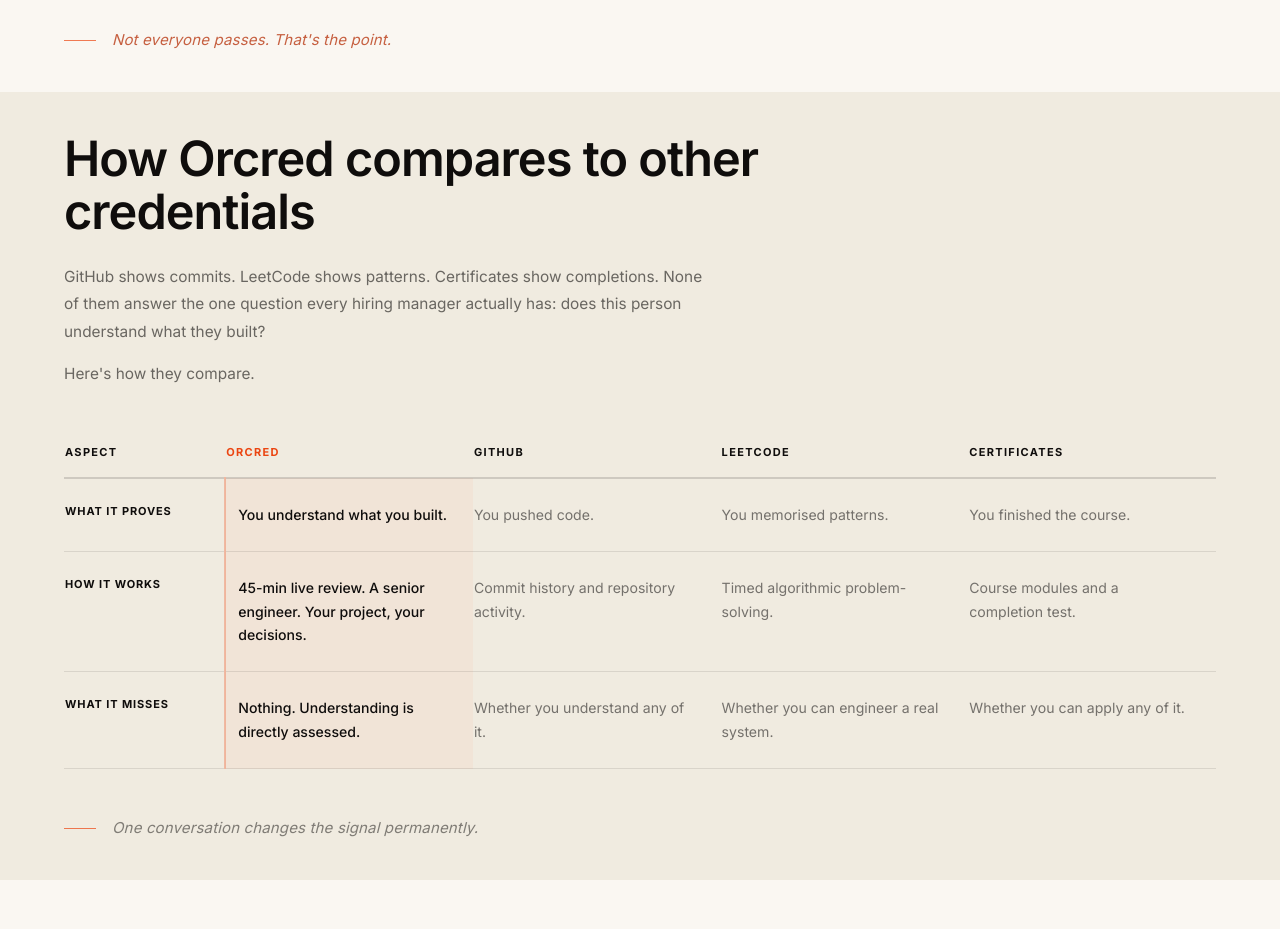
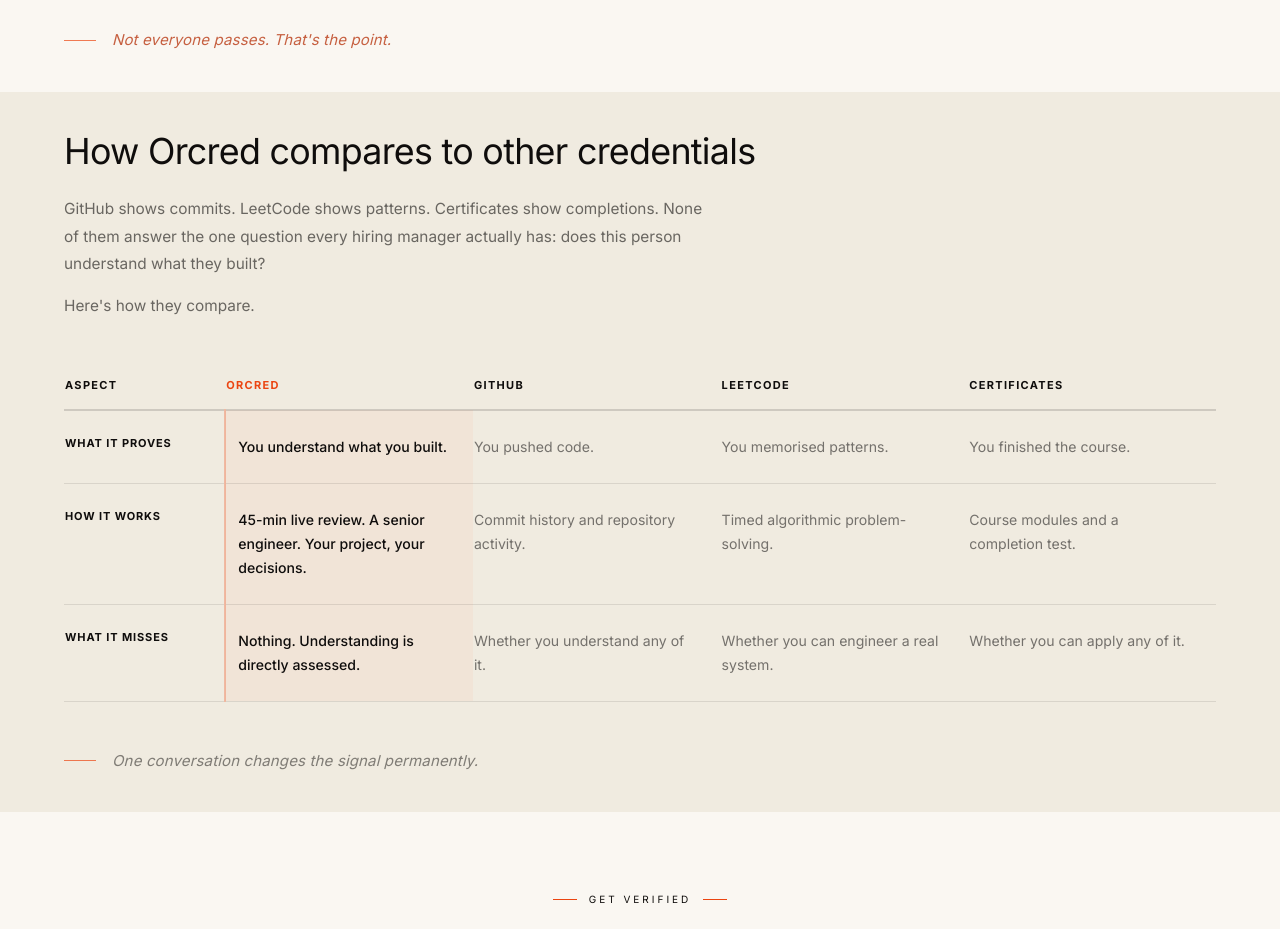
Before and after one commit to orcred-org/frontend, a Next.js app: page / in a window 1280 px wide. Shown: the part 3860-4789 px from the top of the page. Built offline with nearby package versions, Linux system fonts and the light colour scheme.

Commit message:
Normalise all section headings to clamp(22px,2.8vw,38px) 400
Matches 'The verification process.' and 'Why the score matters.'
- ComparisonSection: clamp(28px,3.8vw,52px) 600 → clamp(22px,2.8vw,38px) 400
- CtaSection: clamp(32px,4.5vw,56px) 700 → clamp(22px,2.8vw,38px) 400

```diff
--- a/components/ComparisonSection.tsx
+++ b/components/ComparisonSection.tsx
@@ -58,8 +58,8 @@ export default function ComparisonSection() {
         >
           <div
             style={{
-              fontSize:      "clamp(28px, 3.8vw, 52px)",
-              fontWeight:    600,
+              fontSize:      "clamp(22px, 2.8vw, 38px)",
+              fontWeight:    400,
               letterSpacing: "-0.02em",
               lineHeight:    1.1,
               color:         "#0f0d0c",
--- a/components/CtaSection.tsx
+++ b/components/CtaSection.tsx
@@ -29,7 +29,7 @@ export default function CtaSection() {
 
         <motion.h2
           className="mb-6"
-          style={{ fontSize: "clamp(32px, 4.5vw, 56px)", fontWeight: 700, letterSpacing: "-0.025em", lineHeight: 1.1, color: "#0f0d0c" }}
+          style={{ fontSize: "clamp(22px, 2.8vw, 38px)", fontWeight: 400, letterSpacing: "-0.02em", lineHeight: 1.15, color: "#0f0d0c" }}
           initial={{ opacity: 0, y: 20 }}
           whileInView={{ opacity: 1, y: 0 }}
           viewport={{ once: true }}
```
